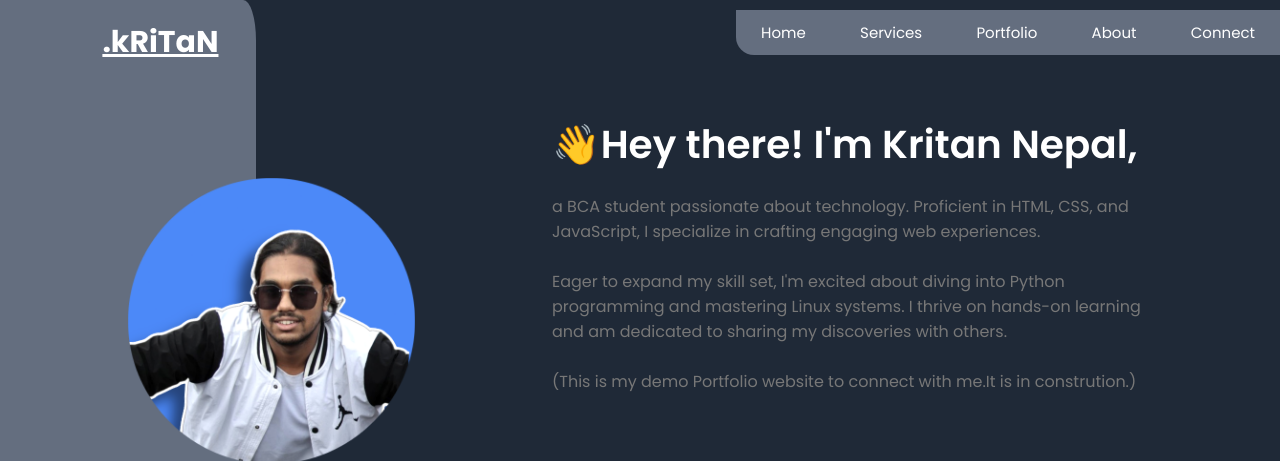
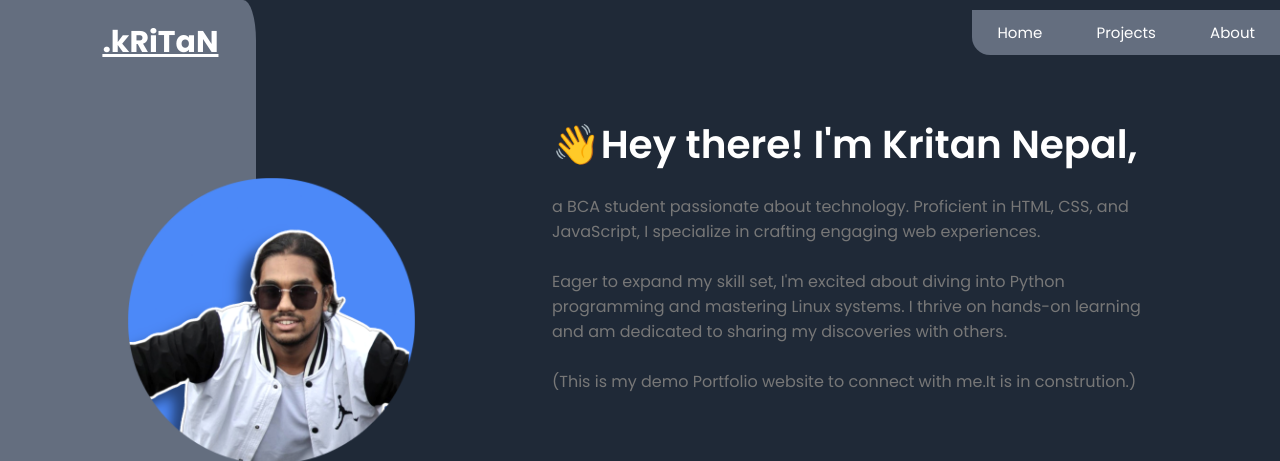
Before and after one commit to Kritan19/Portfolio_website, a plain HTML site: page index.html in a window 1280 px wide. Shown: the top 461 px of the page. Drawn offline with Linux system fonts and the light colour scheme.

Commit message:
edited nav bar

```diff
--- a/index.html
+++ b/index.html
@@ -15,10 +15,8 @@
             <div class="nav-links">
                 <ul>
                     <li><a href="index.html">Home</a></li>
-                    <li><a href="#">Services</a></li>
-                    <li><a href="#">Portfolio</a></li>
+                    <li><a href="#">Projects</a></li>
                     <li><a href="#">About</a></li>
-                    <li><a href="#">Connect</a></li>
                 </ul>
             </div>
         </nav>
```
Also changed, not shown: styles.css (+0 -22 lines).
